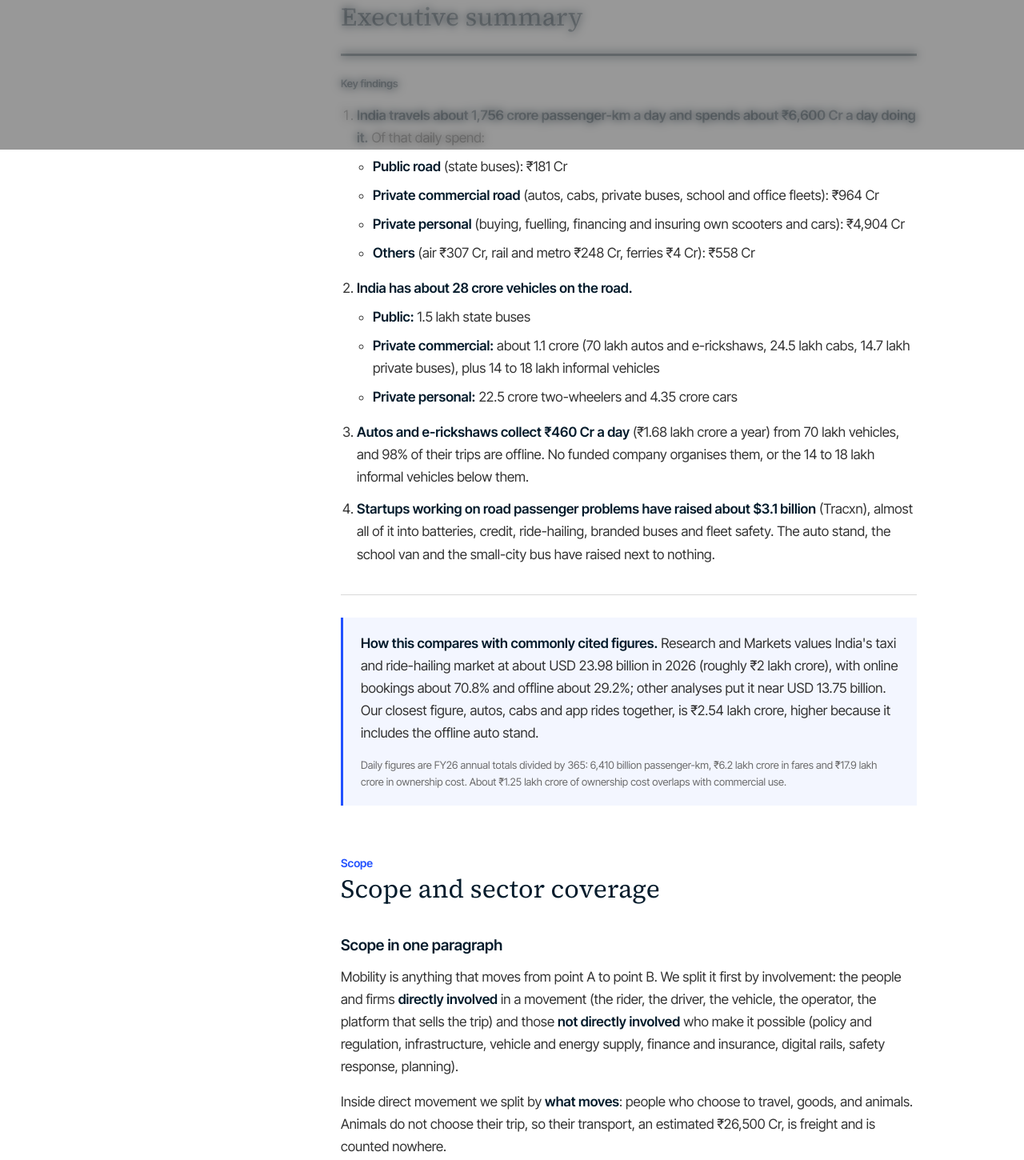
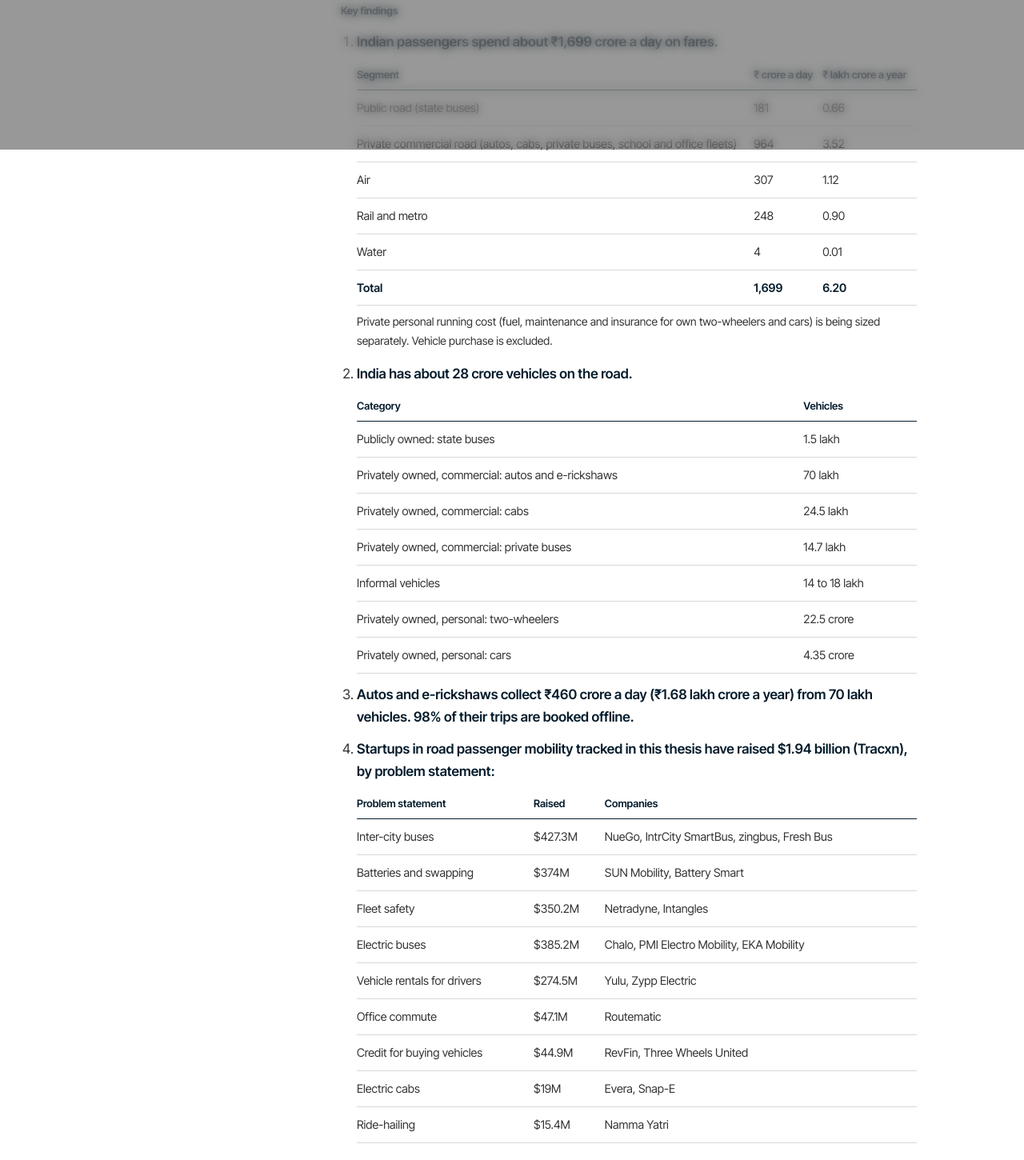
Before and after one commit to shivanshpahwa741-sudo/Mobility-dashboard, a plain HTML site: page thesis/index.html in a window 1280 px wide. Shown: the part 613-2063 px from the top of the page at 80% size. Drawn offline with Linux system fonts and the light colour scheme.

Commit message:
Formal copy, intra-city circle, thesis summary as tables, no vehicle purchase
Co-Authored-By: Claude Opus 5.5 <noreply@anthropic.com>

```diff
--- a/thesis/index.html
+++ b/thesis/index.html
@@ -78,7 +78,7 @@ footer{border-top:1px solid var(--line);padding:24px;text-align:center;font-size
 </style>
 </head>
 <body>
-<div class="top"><span><a href="../">← How India Moves</a> &nbsp;·&nbsp; <a href="../dashboard/">Dashboard</a> &nbsp;·&nbsp; <a href="../insights/">Insights</a></span><span style="color:#6b6b6b">Investment thesis · November 2026</span></div>
+<div class="top"><span><a href="../">← How India Moves</a> &nbsp;·&nbsp; <a href="../dashboard/">Dashboard</a> &nbsp;·&nbsp; <a href="../insights/">Insights</a></span><span style="color:#6b6b6b">Sector thesis · As on November 2026</span></div>
 <div class="layout">
 <nav class="toc" id="toc"><b>Contents</b>
 <a href="#summary">Executive summary</a><a href="#s0">Scope and sector tree</a><a href="#s1">1. Who is involved</a><a href="#s2">2. Road, rail, air, water</a><a href="#s3">3. Why road</a><a href="#s4">4. Public and private road</a><a href="#s5">5. The vehicles</a><a href="#s6">6. Unaddressed gaps</a><a href="#s7">7. How big the gaps are</a><a href="#s8">8. Startups on each gap</a><a href="#s9">Risks</a><a href="#sources">Sources</a></nav>
@@ -87,29 +87,44 @@ footer{border-top:1px solid var(--line);padding:24px;text-align:center;font-size
 <header class="cover">
   <div class="eyebrow"><span style="background:#2251ff;color:#fff;padding:4px 10px;margin-right:8px;letter-spacing:.04em">SECTOR THESIS</span>Road passenger transport · India</div>
   <h1>How India Moves<br><span style="font-size:.55em;color:#6b6b6b">(Roads edition)</span></h1>
-  <p class="dek">Indians make 165.5 crore trips a day and spend about ₹6,600 Cr a day getting around. Road takes about ₹6,050 Cr of that daily spend once owning a vehicle is counted, and ₹4.18 lakh crore a year in fares. This report goes from everyone involved in moving people, to the road, to the vehicles on it, to the problems nobody is fixing, how big they are, and which startups are closest.</p>
+  <p class="dek">Indians make 165.5 crore trips (>1 km) a day, and those trips cost about ₹1.7 thousand crore a day in fares alone. Road accounts for ₹1,145 crore of that daily spend.</p>
   <div class="meta">As on November 2026</div>
 </header>
 
 <section id="summary">
 <h2>Executive summary</h2>
 <div class="keys"><h4>Key findings</h4><ol>
-<li><strong>India travels about 1,756 crore passenger-km a day and spends about ₹6,600 Cr a day doing it.</strong> Of that daily spend:
-<ul class="b" style="margin-top:8px">
-<li><strong>Public road</strong> (state buses): ₹181 Cr</li>
-<li><strong>Private commercial road</strong> (autos, cabs, private buses, school and office fleets): ₹964 Cr</li>
-<li><strong>Private personal</strong> (buying, fuelling, financing and insuring own scooters and cars): ₹4,904 Cr</li>
-<li><strong>Others</strong> (air ₹307 Cr, rail and metro ₹248 Cr, ferries ₹4 Cr): ₹558 Cr</li></ul></li>
+<li><strong>Indian passengers spend about ₹1,699 crore a day on fares.</strong>
+<table><thead><tr><th>Segment</th><th>₹ crore a day</th><th>₹ lakh crore a year</th></tr></thead><tbody>
+<tr><td>Public road (state buses)</td><td>181</td><td>0.66</td></tr>
+<tr><td>Private commercial road (autos, cabs, private buses, school and office fleets)</td><td>964</td><td>3.52</td></tr>
+<tr><td>Air</td><td>307</td><td>1.12</td></tr>
+<tr><td>Rail and metro</td><td>248</td><td>0.90</td></tr>
+<tr><td>Water</td><td>4</td><td>0.01</td></tr>
+<tr><td><strong>Total</strong></td><td><strong>1,699</strong></td><td><strong>6.20</strong></td></tr></tbody></table>
+<p style="font-size:14px;margin-top:8px">Private personal running cost (fuel, maintenance and insurance for own two-wheelers and cars) is being sized separately. Vehicle purchase is excluded.</p></li>
 <li><strong>India has about 28 crore vehicles on the road.</strong>
-<ul class="b" style="margin-top:8px">
-<li><strong>Public:</strong> 1.5 lakh state buses</li>
-<li><strong>Private commercial:</strong> about 1.1 crore (70 lakh autos and e-rickshaws, 24.5 lakh cabs, 14.7 lakh private buses), plus 14 to 18 lakh informal vehicles</li>
-<li><strong>Private personal:</strong> 22.5 crore two-wheelers and 4.35 crore cars</li></ul></li>
-<li><strong>Autos and e-rickshaws collect ₹460 Cr a day</strong> (₹1.68 lakh crore a year) from 70 lakh vehicles, and 98% of their trips are offline. No funded company organises them, or the 14 to 18 lakh informal vehicles below them.</li>
-<li><strong>Startups working on road passenger problems have raised about $3.1 billion</strong> (Tracxn), almost all of it into batteries, credit, ride-hailing, branded buses and fleet safety. The auto stand, the school van and the small-city bus have raised next to nothing.</li>
+<table><thead><tr><th>Category</th><th>Vehicles</th></tr></thead><tbody>
+<tr><td>Publicly owned: state buses</td><td>1.5 lakh</td></tr>
+<tr><td>Privately owned, commercial: autos and e-rickshaws</td><td>70 lakh</td></tr>
+<tr><td>Privately owned, commercial: cabs</td><td>24.5 lakh</td></tr>
+<tr><td>Privately owned, commercial: private buses</td><td>14.7 lakh</td></tr>
+<tr><td>Informal vehicles</td><td>14 to 18 lakh</td></tr>
+<tr><td>Privately owned, personal: two-wheelers</td><td>22.5 crore</td></tr>
+<tr><td>Privately owned, personal: cars</td><td>4.35 crore</td></tr></tbody></table></li>
+<li><strong>Autos and e-rickshaws collect ₹460 crore a day (₹1.68 lakh crore a year) from 70 lakh vehicles. 98% of their trips are booked offline.</strong></li>
+<li><strong>Startups in road passenger mobility tracked in this thesis have raised $1.94 billion (Tracxn), by problem statement:</strong>
+<table><thead><tr><th>Problem statement</th><th>Raised</th><th>Companies</th></tr></thead><tbody>
+<tr><td>Inter-city buses</td><td>$427.3M</td><td>NueGo, IntrCity SmartBus, zingbus, Fresh Bus</td></tr>
+<tr><td>Batteries and swapping</td><td>$374M</td><td>SUN Mobility, Battery Smart</td></tr>
+<tr><td>Fleet safety</td><td>$350.2M</td><td>Netradyne, Intangles</td></tr>
+<tr><td>Electric buses</td><td>$385.2M</td><td>Chalo, PMI Electro Mobility, EKA Mobility</td></tr>
+<tr><td>Vehicle rentals for drivers</td><td>$274.5M</td><td>Yulu, Zypp Electric</td></tr>
+<tr><td>Office commute</td><td>$47.1M</td><td>Routematic</td></tr>
+<tr><td>Credit for buying vehicles</td><td>$44.9M</td><td>RevFin, Three Wheels United</td></tr>
+<tr><td>Electric cabs</td><td>$19M</td><td>Evera, Snap-E</td></tr>
+<tr><td>Ride-hailing</td><td>$15.4M</td><td>Namma Yatri</td></tr></tbody></table></li>
 </ol></div>
-<div class="callout"><p><strong>How this compares with commonly cited figures.</strong> Research and Markets values India's taxi and ride-hailing market at about USD 23.98 billion in 2026 (roughly ₹2 lakh crore), with online bookings about 70.8% and offline about 29.2%; other analyses put it near USD 13.75 billion. Our closest figure, autos, cabs and app rides together, is ₹2.54 lakh crore, higher because it includes the offline auto stand.</p>
-<p style="font-size:13px;color:#6b6b6b">Daily figures are FY26 annual totals divided by 365: 6,410 billion passenger-km, ₹6.2 lakh crore in fares and ₹17.9 lakh crore in ownership cost. About ₹1.25 lakh crore of ownership cost overlaps with commercial use.</p></div>
 </section>
 
 <section id="s0">
```
Also changed, not shown: index.html (+10 -11 lines).
